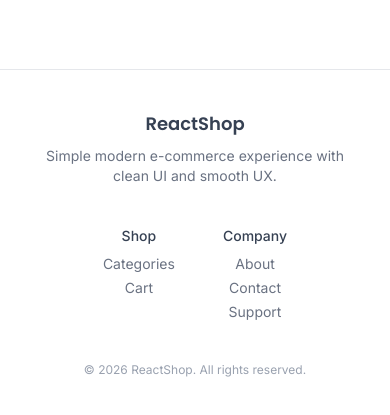
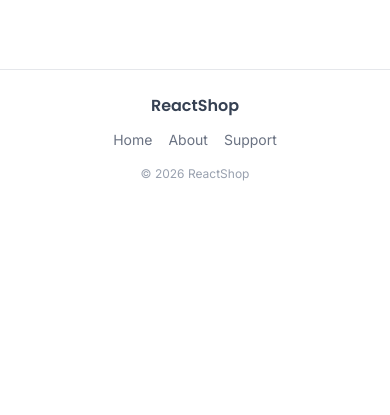
Before and after one commit to KIB101D/vite-react-ecommerce, a React (Vite) app: page / in a window 390 px wide. Shown: the part 1692-2107 px from the top of the page. After the commit the page ends 1898 px from the top, so only its background shows below. Built offline with nearby package versions, Linux system fonts and the light colour scheme.

Commit message:
feat: refactor Footer with mobile-optimized layout

```diff
--- a/src/components/Footer.tsx
+++ b/src/components/Footer.tsx
@@ -3,31 +3,62 @@ import { Link } from "react-router-dom";
 function Footer() {
   return (
     <footer className="border-t border-gray-200 bg-white/80 backdrop-blur-md">
-      <div className="px-4 py-10 mx-auto max-w-7xl sm:px-6 md:px-10 ">
-        <div className="flex flex-col justify-between gap-10 text-center md:flex-row md:text-left">
+      <div className="px-4 mx-auto max-w-7xl sm:px-6 md:px-10">
+        {/* Mobile Footer */}
+        <div className="flex flex-col items-center py-6 text-center md:hidden">
+          <h2 className="text-base font-semibold text-gray-700 font-heading">
+            ReactShop
+          </h2>
+
+          <div className="flex items-center gap-4 mt-3 text-sm text-gray-500">
+            <Link to="/" className="transition hover:text-indigo-600">
+              Home
+            </Link>
+
+            <Link to="/about" className="transition hover:text-indigo-600">
+              About
+            </Link>
+
+            <Link to="/support" className="transition hover:text-indigo-600">
+              Support
+            </Link>
+          </div>
+
+          <p className="mt-4 text-xs text-gray-400">© 2026 ReactShop</p>
+        </div>
+
+        {/* Desktop Footer */}
+        <div className="hidden py-10 md:block">
+          <div className="flex justify-between gap-10 text-left">
             {/* Brand */}
             <div>
               <h2 className="mb-2 text-lg font-semibold text-gray-700 font-heading">
                 ReactShop
               </h2>
-            <p className="max-w-xs mx-auto text-sm text-gray-500 md:mx-0">
+
+              <p className="max-w-xs text-sm text-gray-500">
                 Simple modern e-commerce experience with clean UI and smooth UX.
               </p>
             </div>
 
             {/* Links */}
-          <div className="flex justify-center gap-12 text-sm md:justify-start">
+            <div className="flex gap-12 text-sm">
               {/* Shop */}
               <div>
                 <p className="mb-2 font-medium text-gray-700">Shop</p>
+
                 <ul className="space-y-1 text-gray-500">
                   <li>
                     <Link to="/" className="transition hover:text-indigo-600">
-                    Categories
+                      Home
                     </Link>
                   </li>
+
                   <li>
-                  <Link to="/cart" className="transition hover:text-indigo-600">
+                    <Link
+                      to="/cart"
+                      className="transition hover:text-indigo-600"
+                    >
                       Cart
                     </Link>
                   </li>
@@ -37,6 +68,7 @@ function Footer() {
               {/* Company */}
               <div>
                 <p className="mb-2 font-medium text-gray-700">Company</p>
+
                 <ul className="space-y-1 text-gray-500">
                   <li>
                     <Link
@@ -46,14 +78,7 @@ function Footer() {
                       About
                     </Link>
                   </li>
-                <li>
-                  <Link
-                    to="/contact"
-                    className="transition hover:text-indigo-600"
-                  >
-                    Contact
-                  </Link>
-                </li>
+
                   <li>
                     <Link
                       to="/support"
@@ -72,6 +97,7 @@ function Footer() {
             © 2026 ReactShop. All rights reserved.
           </p>
         </div>
+      </div>
     </footer>
   );
 }
```
Lines whose indentation alone changed are shown as unchanged.
